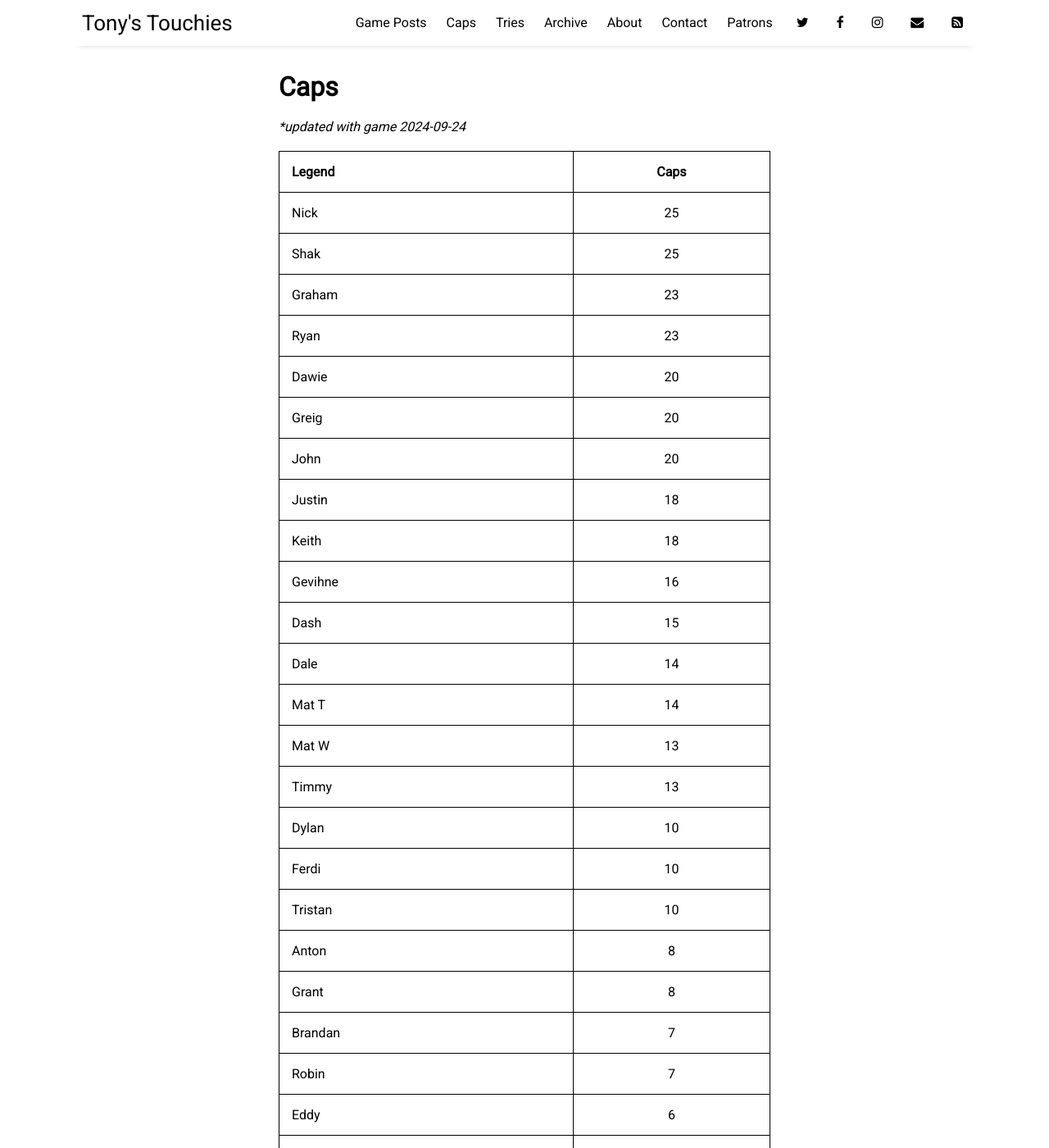
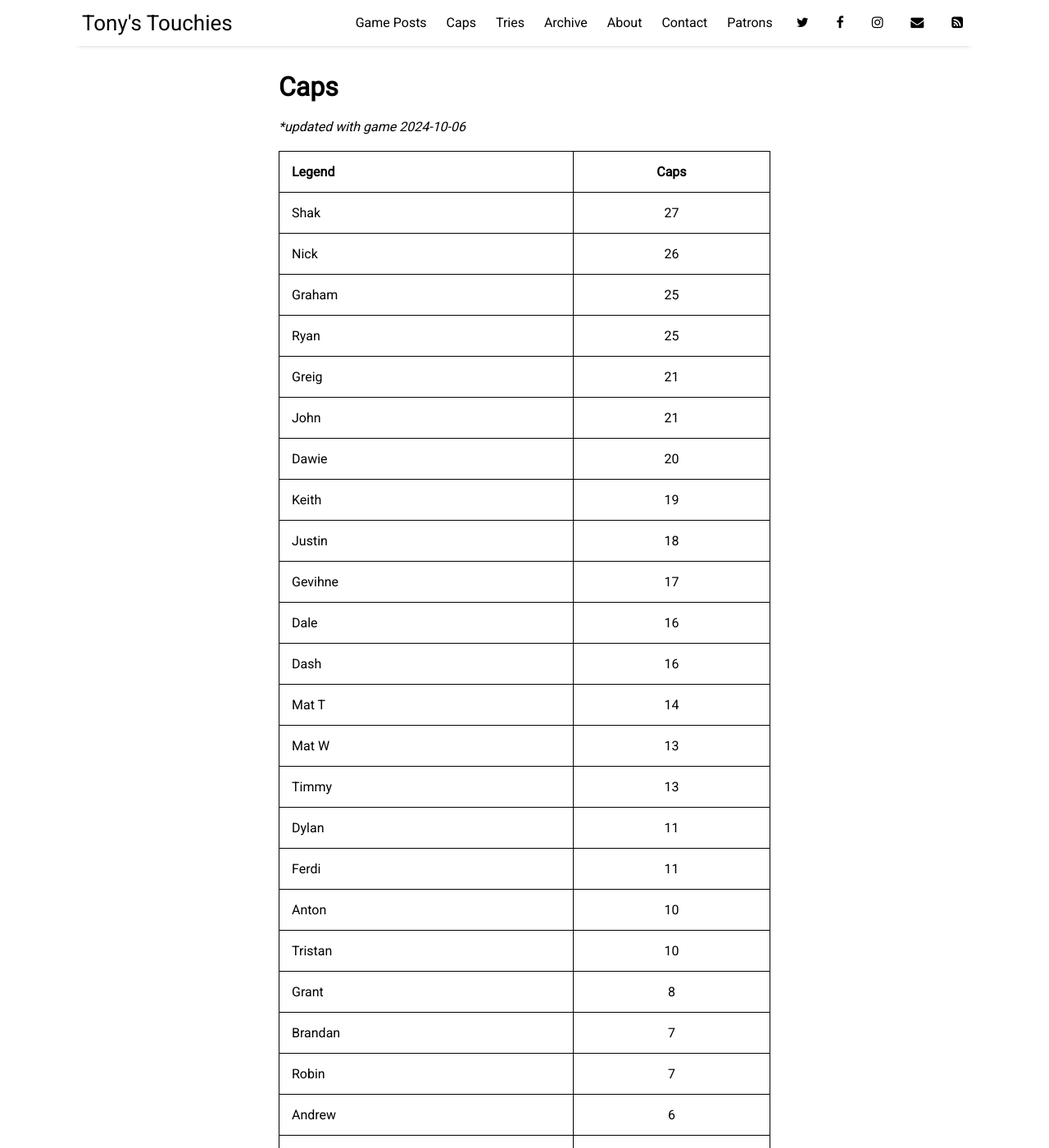
Before and after one commit to sundayrugby/sundayrugby.github.io, a Jekyll site: the page built from pages/caps.md, in a window 1280 px wide and 1400 px high. Shown: the whole window at 82% size. Built offline with Jekyll 4.4.1, drawn with Linux system fonts in a browser that asks for light colours; nearby versions of some CDN libraries; some of the changed text lies outside the part shown.

Commit message:
Update caps.md

```diff
--- a/pages/caps.md
+++ b/pages/caps.md
@@ -4,57 +4,60 @@ title: Caps
 permalink: /caps
 ---
 
-**updated with game 2024-09-24*
+**updated with game 2024-10-06*
 
 
 Legend               | Caps
 --------------------- | :------------------:
-Nick|25
-Shak|25
-Graham|23
-Ryan|23
+Shak|27
+Nick|26
+Graham|25
+Ryan|25
+Greig|21
+John|21
 Dawie|20
-Greig|20
-John|20
+Keith|19
 Justin|18
-Keith|18
-Gevihne|16
-Dash|15
-Dale|14
+Gevihne|17
+Dale|16
+Dash|16
 Mat T |14
 Mat W|13
 Timmy|13
-Dylan|10
-Ferdi|10
+Dylan|11
+Ferdi|11
+Anton|10
 Tristan|10
-Anton|8
 Grant|8
 Brandan|7
 Robin|7
+Andrew|6
 Eddy|6
+Simphiwe|6
 Warren|6
-Andrew|5
-Simphiwe|5
+JJ|5
 Tony|5
 Ant|4
-JJ|4
 Keyraan|4
 Rikki|4
+Shaka|4
 Dino|3
-Shaka|3
+Robbie|3
 Terry|3
 Yusri|3
+Adam|2
 Ayub|2
 Casey|2
 Ferhard|2
+Ian|2
 Jason|2
 Mike|2
 Rob|2
-Adam|1
 Ash|1
 Byron|1
+Cam|1
 Gio|1
-Ian|1
+Grant M|1
 Jake|1
 James|1
 Jandre|1
```
Also changed, not shown: other parts of pages/caps.md (+1 -1 lines).
